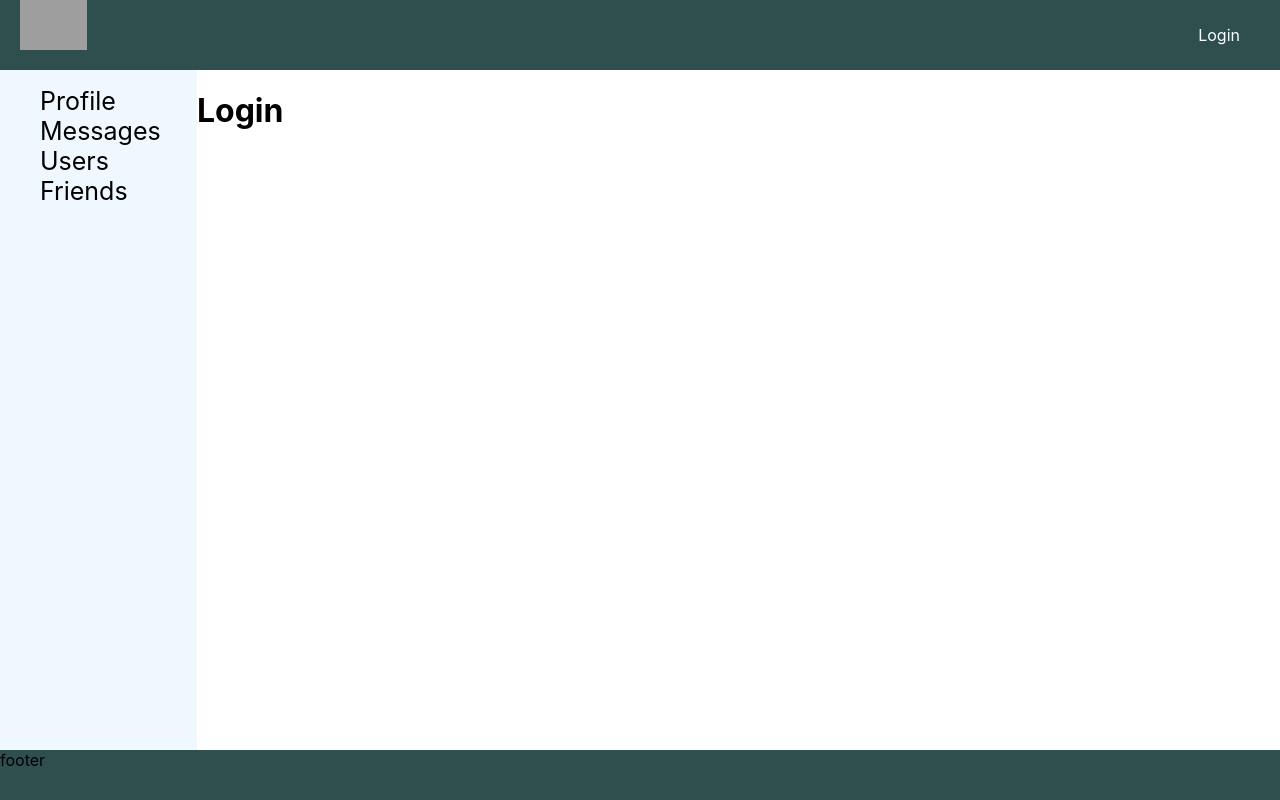
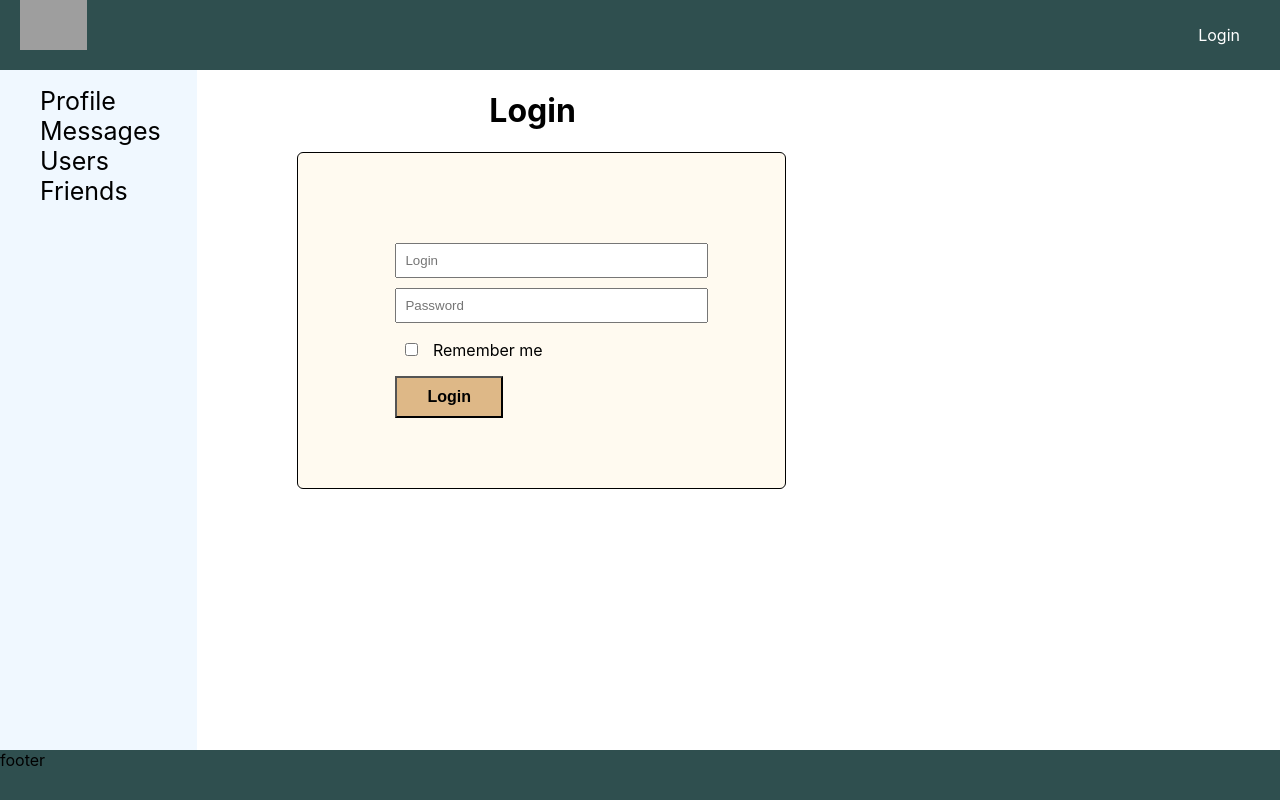
Before and after one commit to SmorzhaniukCinis/Socialochka, a React (Create React App) app: page /login in a window 1280 px wide. Built offline with nearby package versions, Linux system fonts and the light colour scheme; no server answers; grey boxes are pictures that could not be loaded.

Commit message:
create login form, connect yarn

```diff
--- a/package.json
+++ b/package.json
@@ -7,12 +7,15 @@
     "@testing-library/react": "^11.2.5",
     "@testing-library/user-event": "^12.7.0",
     "axios": "^0.21.1",
+    "final-form": "^4.20.2",
     "react": "^17.0.1",
     "react-dom": "^17.0.1",
+    "react-final-form": "^6.5.3",
     "react-redux": "^7.2.3",
     "react-router-dom": "^5.2.0",
     "react-scripts": "4.0.2",
     "redux": "^4.0.5",
+    "redux-form": "^8.3.7",
     "redux-thunk": "^2.3.0",
     "web-vitals": "^1.1.0"
   },
--- /dev/null
+++ b/src/components/Login/Logim.module.css
@@ -0,0 +1,30 @@
+.title {
+    margin-left: 27%;
+}
+.form {
+    width: 45%;
+    background: floralwhite;
+    margin-left: 100px;
+    padding: 80px 0 70px 0;
+    border: 1px solid black;
+    border-radius: 6px;
+}
+.itemForm {
+    margin: 0 auto;
+    width: 60%;
+}
+.textInput {
+    width: 100%;
+    padding: 8px;
+    margin-top: 10px;
+}
+.checkbox {
+    margin: 20px 10px 10px 10px;
+}
+button {
+    background: burlywood;
+    padding: 10px 30px;
+    margin-top: 10px;
+    font-size: 16px;
+    font-weight: bold;
+}
--- a/src/components/Login/Login.js
+++ b/src/components/Login/Login.js
@@ -1,9 +1,39 @@
 import React from 'react'
+import s from './Logim.module.css'
+import { reduxForm, Field} from "redux-form";
 
-let Login = (props) => {
-    return (
-        <h1>Login</h1>
+const Login = (props) => {
+
+    let onSubmit = (formData) => {
+        console.log(formData)
+    }
+
+    return (<div>
+            <h1 className={s.title}>Login</h1>
+            <LoginReduxForm onSubmit={onSubmit} />
+        </div>
     )
 }
 
+const LoginForm = (props) => {
+    return (
+        <form className={s.form} onSubmit={props.handleSubmit}>
+            <div className={s.itemForm}>
+                <Field component={'input'} name={"login"} className={s.textInput} placeholder={'Login'}/>
+            </div>
+            <div className={s.itemForm}>
+                <Field component={'input'} name={"password"} className={s.textInput} placeholder={'Password'}/>
+            </div>
+            <div className={s.itemForm}>
+                <Field component={'input'} name={"rememberMe"} className={s.checkbox} type={'checkbox'}/> <span>Remember me</span>
+            </div>
+            <div className={s.itemForm}>
+                <button>Login</button>
+            </div>
+        </form>
+    )
+}
+
+const LoginReduxForm = reduxForm ({form: 'login'})(LoginForm)
+
 export default Login
--- a/src/redux/redux-store.js
+++ b/src/redux/redux-store.js
@@ -5,6 +5,7 @@ import friendsReducer from "./Friends-reducer";
 import usersReducer from "./Users-Reducer";
 import AuthReducer from "./Auth-reducer";
 import thunkMiddleWare from "redux-thunk"
+import {reducer as formReduser} from 'redux-form'
 
 let reducers = combineReducers({
     profile: profileReducer,
@@ -12,6 +13,7 @@ let reducers = combineReducers({
     friendsPage: friendsReducer,
     usersPage: usersReducer,
     auth: AuthReducer,
+    form: formReduser
 })
 
 let store = createStore(reducers, applyMiddleware(thunkMiddleWare))
```
Also changed, not shown: src/redux/state.js (deleted, +0 -70 lines), 1 other file (tests, documents, lock files or other folders).
